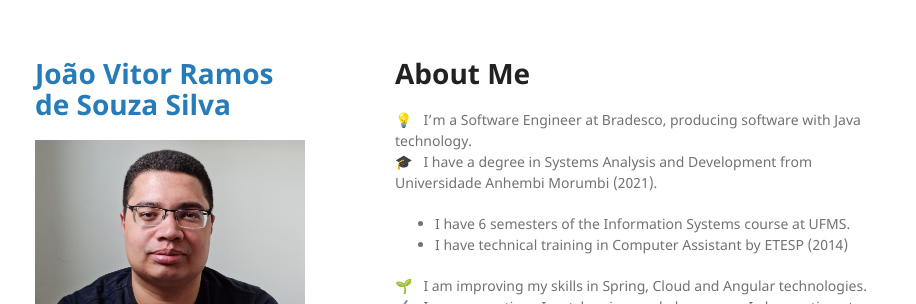
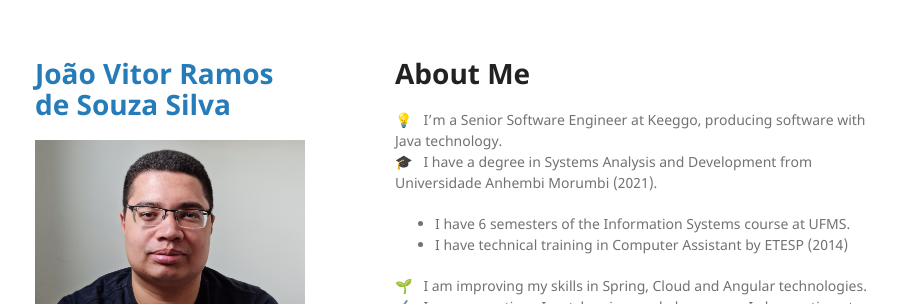
Before and after one commit to jvrss/jvrss.github.io, a Jekyll site: the page built from index.md, in a window 1280 px wide and 1209 px high. Shown: the top 304 px of the window, without its empty margins (175-1091 px from the left). Built offline with Jekyll 4.4.1, drawn with Linux system fonts in a browser that asks for light colours; our own code applies the rules of GitHub Pages for plain Markdown files.

Commit message:
Update index.md

```diff
--- a/index.md
+++ b/index.md
@@ -3,7 +3,7 @@ layout: default
 ---
 # About Me
 
-💡 &nbsp; I'm a Software Engineer at Bradesco, producing software with Java technology.\
+💡 &nbsp; I'm a Senior Software Engineer at Keeggo, producing software with Java technology.\
 🎓 &nbsp; I have a degree in Systems Analysis and Development from Universidade Anhembi Morumbi (2021).
  - I have 6 semesters of the Information Systems course at UFMS.
  - I have technical training in Computer Assistant by ETESP (2014)
```
